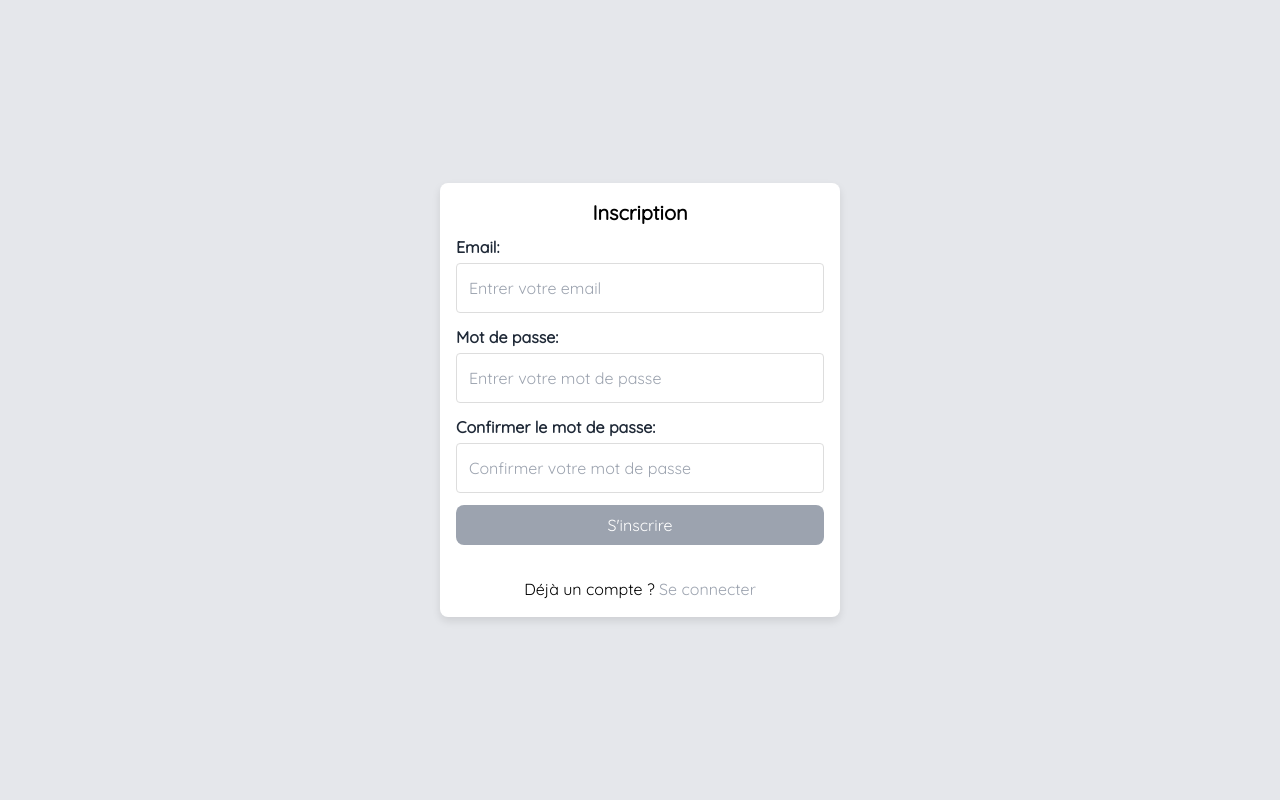
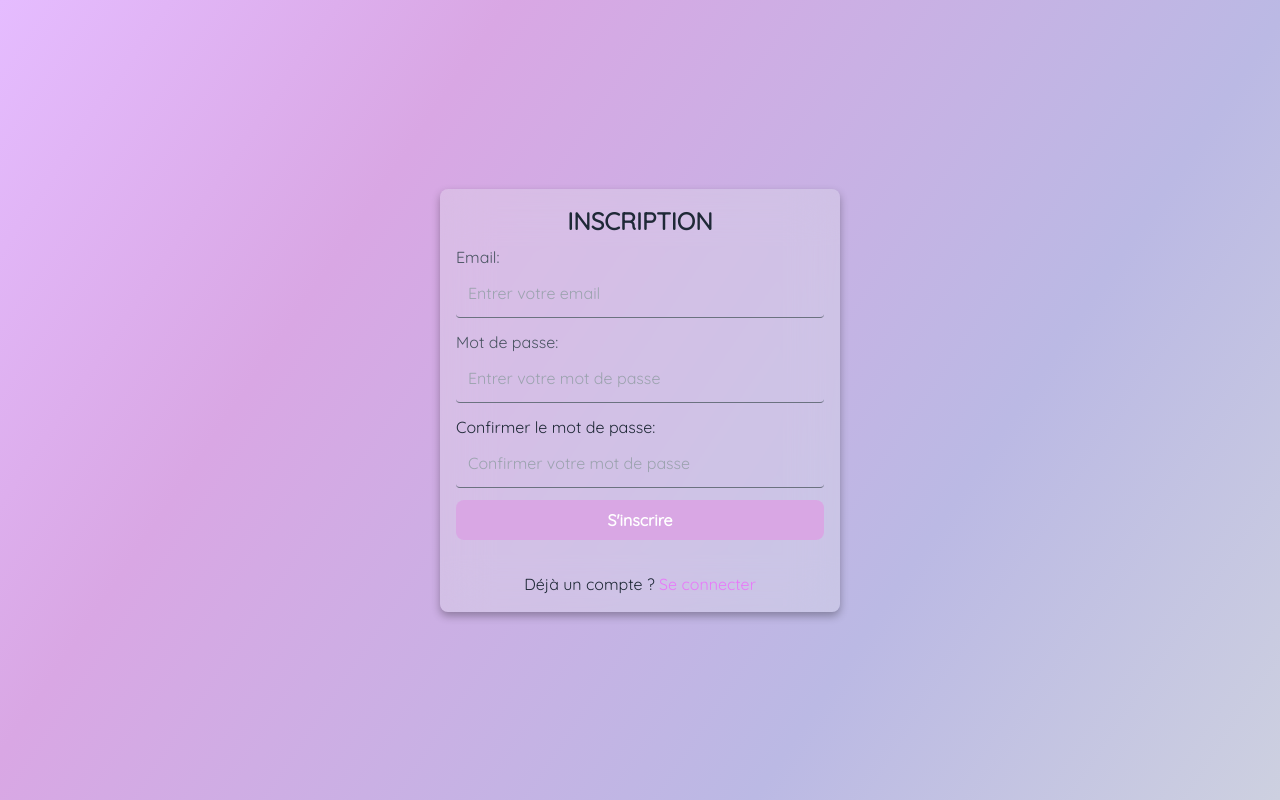
Before and after one commit to ValentinRndn/academ-message, a Vue app: page /auth in a window 1280 px wide. Both pictures are taken after a click on the link "S'inscrire". Built offline with nearby package versions, Linux system fonts and the light colour scheme.

Commit message:
feat: Update button click event to open booking modal instead of reservation modal

```diff
--- a/frontend/src/components/Navbar.vue
+++ b/frontend/src/components/Navbar.vue
@@ -1,17 +1,17 @@
 <template>
-  <nav class="bg-white border-b border-gray-200">
+  <nav class="navbar border-b border-gray-200 backdrop-blur-xl bg-gray-200 bg-opacity-50">
     <div class="container mx-auto px-4 sm:px-6 lg:px-8">
       <div class="flex justify-between items-center h-16">
         <!-- Logo -->
         <div class="flex-shrink-0 flex items-center">
-          <router-link to="/" class="text-2xl font-bold text-blue-500">Academ-Message</router-link>
+          <router-link to="/" class="text-2xl font-bold text-black">Academ-Message</router-link>
         </div>
 
         <!-- Navigation Links pour petits écrans -->
         <div class="flex md:hidden space-x-8">
-          <router-link to="/" class="text-gray-500 hover:text-gray-900">Accueil</router-link>
-          <router-link to="conversations" class="text-gray-500 hover:text-gray-900">Conversations</router-link>
-          <router-link to="professors" class="text-gray-500 hover:text-gray-900">Professeurs</router-link>
+          <router-link to="/" class="text-gray-600 hover:text-gray-900">Accueil</router-link>
+          <router-link to="conversations" class="text-gray-600 hover:text-gray-900">Conversations</router-link>
+          <router-link to="professors" class="text-gray-600 hover:text-gray-900">Professeurs</router-link>
         </div>
 
         <!-- Boutons d'authentification ou photo de profil -->
@@ -36,7 +36,7 @@
               </svg>
 
               <!-- Menu déroulant -->
-              <div v-if="isProfileMenuOpen" class="absolute right-0 mt-32 w-48 bg-white shadow-lg rounded-md z-20">
+              <div v-if="isProfileMenuOpen" class="absolute right-0 mt-32 w-48 backdrop-blur-xl bg-gray-200 bg-opacity-50 shadow-lg rounded-md z-20">
                 <ul class="py-1 text-gray-700">
                   <li>
                     <router-link to="profileParameter" class="block px-4 py-2 hover:bg-gray-100 cursor-pointer">Paramètre profil</router-link>
--- a/frontend/src/components/dashboard/clientDashboard.vue
+++ b/frontend/src/components/dashboard/clientDashboard.vue
@@ -7,16 +7,16 @@
       </header>
 
       <!-- Liste des conversations -->
-      <div v-if="conversations.length > 0" class="conversation-list bg-white p-6 rounded-lg shadow-md">
+      <div v-if="conversations.length > 0" class="conversation-list backdrop-blur-xl  bg-gray-200 bg-opacity-50 p-6 rounded-lg shadow-md">
         <h2 class="text-2xl font-bold text-gray-700 mb-4">Dernières conversations</h2>
 
-        <table class="min-w-full bg-white">
+        <table class="min-w-full ">
           <thead>
             <tr>
-              <th class="py-2 px-4 bg-gray-200">Professeur</th>
-              <th class="py-2 px-4 bg-gray-200">Dernier message</th>
-              <th class="py-2 px-4 bg-gray-200">Date</th>
-              <th class="py-2 px-4 bg-gray-200">Action</th>
+              <th class="py-2 px-4">Professeur</th>
+              <th class="py-2 px-4">Dernier message</th>
+              <th class="py-2 px-4">Date</th>
+              <th class="py-2 px-4">Action</th>
             </tr>
           </thead>
           <tbody>
@@ -93,7 +93,8 @@
 
   <style scoped>
   .client-dashboard {
-    background-color: #f7fafc;
+    background: rgb(205,208,224);
+    background: linear-gradient(304deg, rgba(205,208,224,1) 0%, rgba(187,185,228,1) 29%, rgba(217,167,228,1) 72%, rgba(229,188,255,1) 100%);
   }
 
   table {
@@ -107,9 +108,6 @@
     border: 1px solid #ddd;
   }
 
-  th {
-    background-color: #f3f4f6;
-  }
 
   button {
     transition: color 0.2s ease-in-out;
--- a/frontend/src/style.css
+++ b/frontend/src/style.css
@@ -18,6 +18,7 @@
   @apply mb-1 text-left;
 }
 
-.label-form {
-  @apply block mb-1 font-bold  text-gray-800;
+
+input {
+  @apply w-full p-2 rounded-lg border-b border-gray-500
 }
--- a/frontend/src/views/Authentification.vue
+++ b/frontend/src/views/Authentification.vue
@@ -1,26 +1,26 @@
 <template>
-    <div class="auth-container flex justify-center items-center min-h-[100vh] bg-gray-200">
-      <div class="auth-card bg-white p-4 rounded-lg w-full max-w-[400px] text-center">
-        <h2 class="mb-2 text-xl font-semibold">{{ isLogin ? 'Connexion' : 'Inscription' }}</h2>
+    <div class="auth-container flex justify-center items-center min-h-[100vh]  text-gray-800">
+      <div class="auth-card p-4 rounded-lg w-full max-w-[400px] text-center backdrop-blur-xl bg-gray-200 bg-opacity-30">
+        <h2 class="mb-2 text-2xl font-semibold">{{ isLogin ? 'CONNEXION' : 'INSCRIPTION' }}</h2>
 
         <form @submit.prevent="isLogin ? login() : register()">
           <div class="form-group">
-            <label class=label-form>Email:</label>
+            <label class="label-form text-gray-600">Email:</label>
             <input type="email" v-model="email" placeholder="Entrer votre email" required />
           </div>
 
           <div class="form-group">
-            <label class=label-form>Mot de passe:</label>
-            <input type="password" v-model="password" placeholder="Entrer votre mot de passe" required />
+            <label class="label-form text-gray-600">Mot de passe:</label>
+            <input type="password" v-model="password" class="" placeholder="Entrer votre mot de passe" required />
           </div>
 
           <!-- Champ supplémentaire pour l'inscription -->
           <div v-if="!isLogin" class="form-group">
-            <label class=label-form>Confirmer le mot de passe:</label>
+            <label class="label-form ">Confirmer le mot de passe:</label>
             <input type="password" v-model="confirmPassword" placeholder="Confirmer votre mot de passe" required />
           </div>
 
-          <button type="submit" class="auth-button bg-gray-400 hover:bg-gray-600 text-white p-2 w-full border-none rounded-lg cursor-pointer">
+          <button type="submit" class="auth-button bg-purplee hover:bg-bluee text-white font-semibold p-2 w-full border-none rounded-lg cursor-pointer">
             {{ isLogin ? 'Se connecter' : "S'inscrire" }}
           </button>
         </form>
@@ -30,7 +30,7 @@
         <!-- Lien pour basculer entre Connexion et Inscription -->
         <p class="toggle-auth mt-8">
           {{ isLogin ? "Pas de compte ?" : "Déjà un compte ?" }}
-          <a class="text-gray-400 hover:underline" href="#" @click.prevent="isLogin = !isLogin">{{ isLogin ? "S'inscrire" : "Se connecter" }}</a>
+          <a class="text-fuchsia-400 hover:underline" href="#" @click.prevent="isLogin = !isLogin">{{ isLogin ? "S'inscrire" : "Se connecter" }}</a>
         </p>
       </div>
     </div>
@@ -63,7 +63,7 @@
               // Stocker le rôle de l'utilisateur
           this.$router.push({ name: 'home' });
         } catch (err) {
-          this.error = 'Invalid credentials. Please try again.';
+          this.error = 'Mot de passe ou Email incorrecte. Veuillez réessayer.';
         }
       },
       async register() {
@@ -95,16 +95,21 @@
 
 
   .auth-card {
-    box-shadow: 0 4px 8px rgba(0, 0, 0, 0.1);
+    box-shadow: 0 4px 8px rgba(0, 0, 0, 0.3);
   }
 
 
   input {
     width: 100%;
     padding: 0.75rem;
-    border: 1px solid #ddd;
     border-radius: 4px;
     margin-bottom: 0.5rem;
+    background-color: transparent;
+  }
+
+  .auth-container {
+    background: rgb(205,208,224);
+    background: linear-gradient(304deg, rgba(205,208,224,1) 0%, rgba(187,185,228,1) 29%, rgba(217,167,228,1) 72%, rgba(229,188,255,1) 100%);
   }
 
   </style>
--- a/frontend/src/views/Home.vue
+++ b/frontend/src/views/Home.vue
@@ -1,5 +1,5 @@
 <template>
-  <div>
+  <div class="home-container">
     <Navbar></Navbar>
     <!-- Afficher le dashboard approprié en fonction du rôle de l'utilisateur -->
     <adminDashboard v-if="userRole === 'admin'"></adminDashboard>
@@ -32,5 +32,8 @@ onMounted(() => {
 </script>
 
 <style scoped>
-/* Ajout de styles pour les dashboards */
+.home-container {
+    background: rgb(205,208,224);
+    background: linear-gradient(304deg, rgba(205,208,224,1) 0%, rgba(187,185,228,1) 29%, rgba(217,167,228,1) 72%, rgba(229,188,255,1) 100%);
+}
 </style>
--- a/tailwind.config.js
+++ b/tailwind.config.js
@@ -7,14 +7,9 @@ module.exports = {
   theme: {
     extend: {
       colors: {
-        'blue': '#1E8EFE',
+        'bluee': '#db8ced',
+        'purplee': 'rgba(217,167,228,1)',
 
-
-        'blue1' : 'ADE1FB',
-        'blue2' : '#266CA9',
-        'blue3' : '#0F2573',
-        'blue4' : '#041D56',
-        'blue5' : '#01082D',
       },
       fontFamily: {
         'quicksand' : ['quicksand', 'sans-serif'],
```
